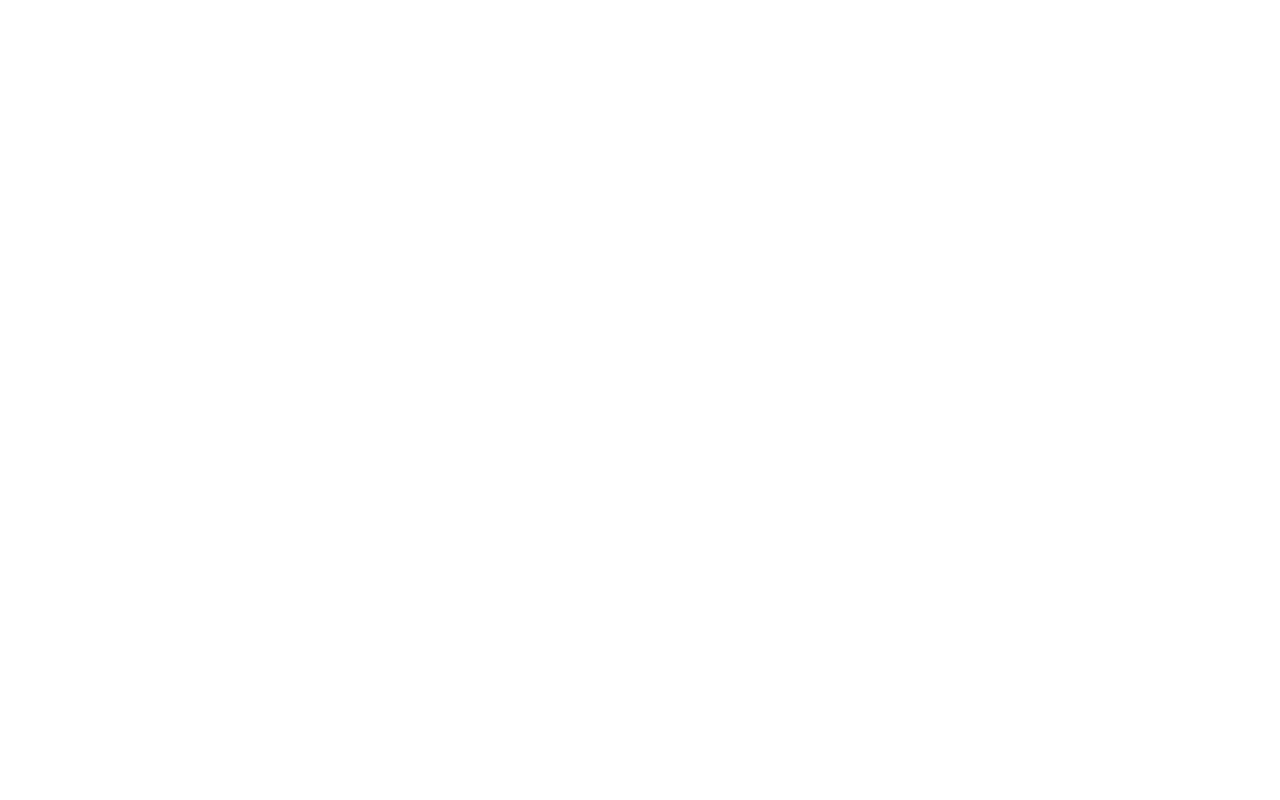
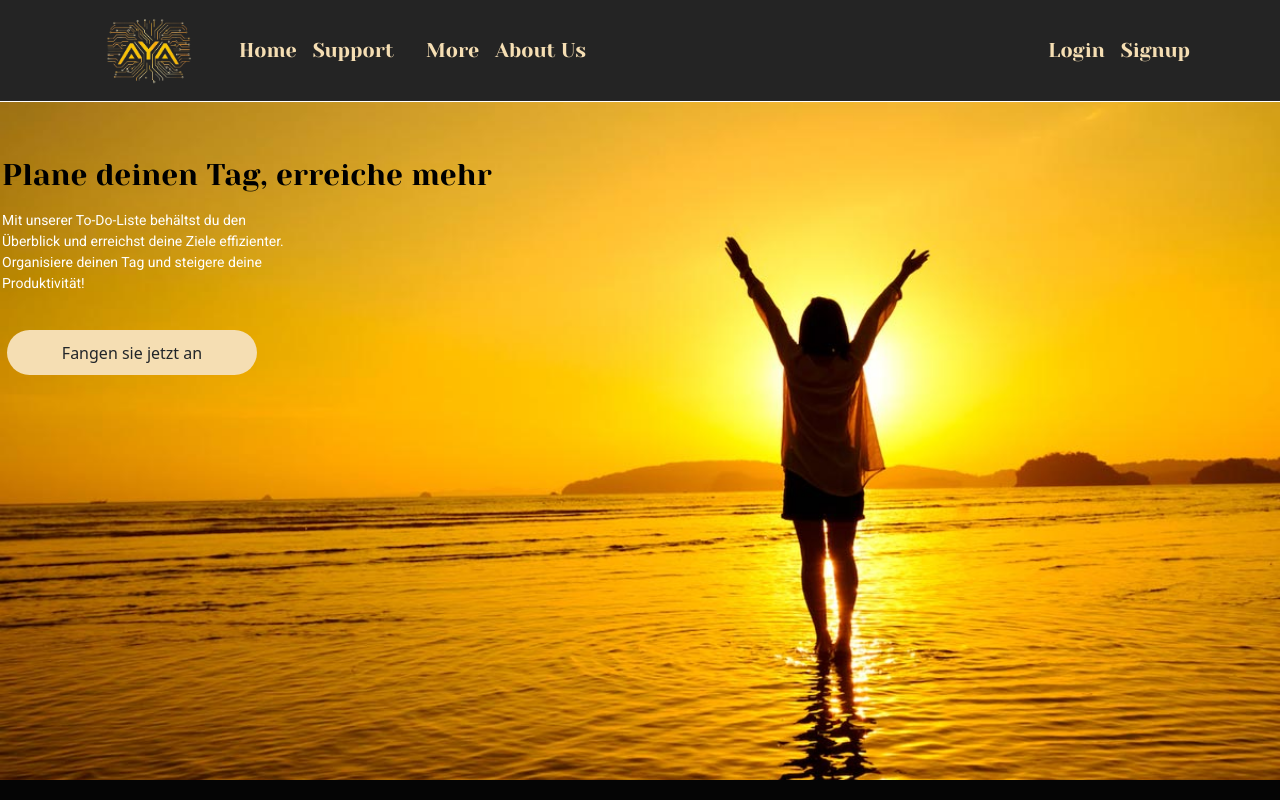
Before and after one commit to AmirAnsar-m/ToDoList, a plain HTML site: page Frontend/index.html in a window 1280 px wide. Drawn offline with nearby package versions, Linux system fonts and the light colour scheme.

Commit message:
Header added successfully

```diff
--- a/Frontend/index.html
+++ b/Frontend/index.html
@@ -1,34 +1,115 @@
 <!DOCTYPE html>
 <html lang="en">
   <head>
-    <meta charset="UTF-8">
-    <meta name="viewport" content="width=device-width, initial-scale=1.0">
+    <meta charset="UTF-8" />
+    <meta name="viewport" content="width=device-width, initial-scale=1.0" />
     <title>ToDoList</title>
-    <link rel="stylesheet" href="styles/main.css">
+    <link rel="stylesheet" href="styles/main.css" />
+    <link
+      href="https://cdn.jsdelivr.net/npm/bootstrap@5.3.3/dist/css/bootstrap.min.css"
+      rel="stylesheet"
+      integrity="sha384-QWTKZyjpPEjISv5WaRU9OFeRpok6YctnYmDr5pNlyT2bRjXh0JMhjY6hW+ALEwIH"
+      crossorigin="anonymous"
+    />
+    <link rel="preconnect" href="https://fonts.googleapis.com" />
+    <link rel="preconnect" href="https://fonts.gstatic.com" crossorigin />
+    <link
+      href="https://fonts.googleapis.com/css2?family=Yeseva+One&display=swap"
+      rel="stylesheet"
+    />
+    <link rel="preconnect" href="https://fonts.googleapis.com" />
+    <link rel="preconnect" href="https://fonts.gstatic.com" crossorigin />
+    <link
+      href="https://fonts.googleapis.com/css2?family=Roboto:wght@400;700&display=swap"
+      rel="stylesheet"
+    />
   </head>
   <body>
-<!-- Header
-START HEADER -->
-
+    <header>
+      <nav class="navbar navbar-expand-lg navbar-dark navbar-custom fixed-top">
+        <div class="container">
+          <a href="#" class="navbar-brand me-30">
+            <img id="main-logo" src="/icons/logo.png" alt="" />
+          </a>
+          <button
+            class="navbar-toggler"
+            data-bs-toggle="collapse"
+            data-bs-target="#nav"
+            aria-controls="nav"
+            aria-label="Expand Navigation"
+          >
+            <div class="navbar-toggler-icon"></div>
+          </button>
+          <div class="collapse navbar-collapse" id="nav">
+            <ul class="navbar-nav">
+              <li class="nav-item">
+                <a href="#" class="nav-link active" aria-current="page">Home</a>
+              </li>
+              <li class="nav-item">
+                <a href="#" class="nav-link active" aria-current="page"
+                  >Support</a
+                >
+              </li>
+              <li class="nav-item">
+                <a href="#" class="nav-link active" aria-current="page"></a>
+              </li>
+              <li class="nav-item">
+                <a href="#" class="nav-link active" aria-current="page">More</a>
+              </li>
+              <li class="nav-item">
+                <a href="#" class="nav-link active" aria-current="page"
+                  >About Us</a
+                >
+              </li>
+            </ul>
+            <ul class="navbar-nav ms-auto">
+              <li class="nav-item">
+                <a href="#" class="nav-link active" aria-current="page"
+                  >Login</a
+                >
+              </li>
+              <li class="nav-item">
+                <a href="#" class="nav-link active" aria-current="page"
+                  >Signup</a
+                >
+              </li>
+            </ul>
+          </div>
+        </div>
+      </nav>
+      <div class="background-section">
+        <div class="header-intro">
+          <div class="flex-container">
+            <span class="header-titel">Plane deinen Tag, erreiche mehr</span>
+          </div>
+          <div class="flex-container">
+            <p class="header-description">
+              Mit unserer To-Do-Liste behältst du den Überblick und erreichst
+              deine Ziele effizienter. Organisiere deinen Tag und steigere deine
+              Produktivität!
+            </p>
+          </div>
+          <div class="flex-container">
+            <button class="btn" id="start_button">Fangen sie jetzt an</button>
+          </div>
+        </div>
+      </div>
+    </header>
     <!-- END HEADER -->
-
-
 
     <!-- Body
 START BODY -->
 
-
-
     <!-- END BODY -->
-
-
 
     <!-- Footer
 START FOOTER  -->
 
     <!-- END FOOTER -->
-
-
-
+    <script
+      src="https://cdn.jsdelivr.net/npm/bootstrap@5.3.3/dist/js/bootstrap.bundle.min.js"
+      integrity="sha384-YvpcrYf0tY3lHB60NNkmXc5s9fDVZLESaAA55NDzOxhy9GkcIdslK1eN7N6jIeHz"
+      crossorigin="anonymous"
+    ></script>
   </body>
 </html>
--- a/Frontend/styles/main.css
+++ b/Frontend/styles/main.css
@@ -0,0 +1,107 @@
+#main-logo {
+  height: 75px;
+  width: 133px;
+}
+#card-motivation-text {
+  font-size: 18px;
+  font-weight: 500;
+  color: white;
+}
+#start_button {
+  margin-top: 20px;
+  margin-left: 380px;
+  width: 300px;
+  height: 45px;
+  border-radius: 25px;
+  background-color: wheat;
+}
+@media (max-width: 1420px) {
+  #start_button {
+    margin-top: 20px;
+    margin-left: 7px;
+    width: 250px;
+    height: 45px;
+    border-radius: 25px;
+    background-color: wheat;
+  }
+}
+body {
+  font-family: Verdana, Geneva, Tahoma, sans-serif;
+  padding-top: 80px;
+  background-color: #050505 !important;
+}
+
+.navbar-custom {
+  background-color: #242424;
+
+  border: 0.02px solid #ffffff;
+  border-top: 0;
+  border-right: 0;
+  border-left: 0;
+}
+.nav-link.active {
+  font-family: Yeseva One;
+  color: wheat !important;
+  font-size: 20px;
+}
+.background-section {
+  background-image: url("/icons/header-img.jpg");
+  background-size: cover;
+  background-position: center;
+  height: 700px;
+  position: relative;
+  color: white;
+}
+
+.background-section .content {
+  position: absolute;
+  top: 50%;
+  left: 50%;
+  transform: translate(-50%, -50%);
+  text-align: center;
+}
+.flex-container {
+  display: flex;
+  justify-content: left;
+  align-items: center;
+}
+
+.header-titel {
+  margin-left: 300px;
+  margin-top: 80px;
+  font-size: 50px;
+  width: 500px;
+  line-height: 1;
+  font-family: Yeseva One;
+  color: black !important;
+}
+@media (max-width: 1420px) {
+  .header-titel {
+    margin-left: 2px;
+    margin-top: 80px;
+    font-size: 30px;
+    line-height: 1;
+    font-family: Yeseva One;
+    color: black !important;
+  }
+}
+
+.header-description {
+  font-family: Roboto;
+  font-weight: 700;
+  margin-left: 280px;
+  margin-top: 20px;
+  font-size: 20px;
+  line-height: 1.5;
+  width: 500px;
+}
+@media (max-width: 1420px) {
+  .header-description {
+    font-family: Roboto;
+    font-weight: 400;
+    margin-left: 2px;
+    font-size: 14px;
+    line-height: 1.5;
+    width: 300px;
+  }
+}
```
Also changed, not shown: icons/header-img.jpg (added), icons/logo.png (added). Lines whose indentation alone changed are shown as unchanged.
